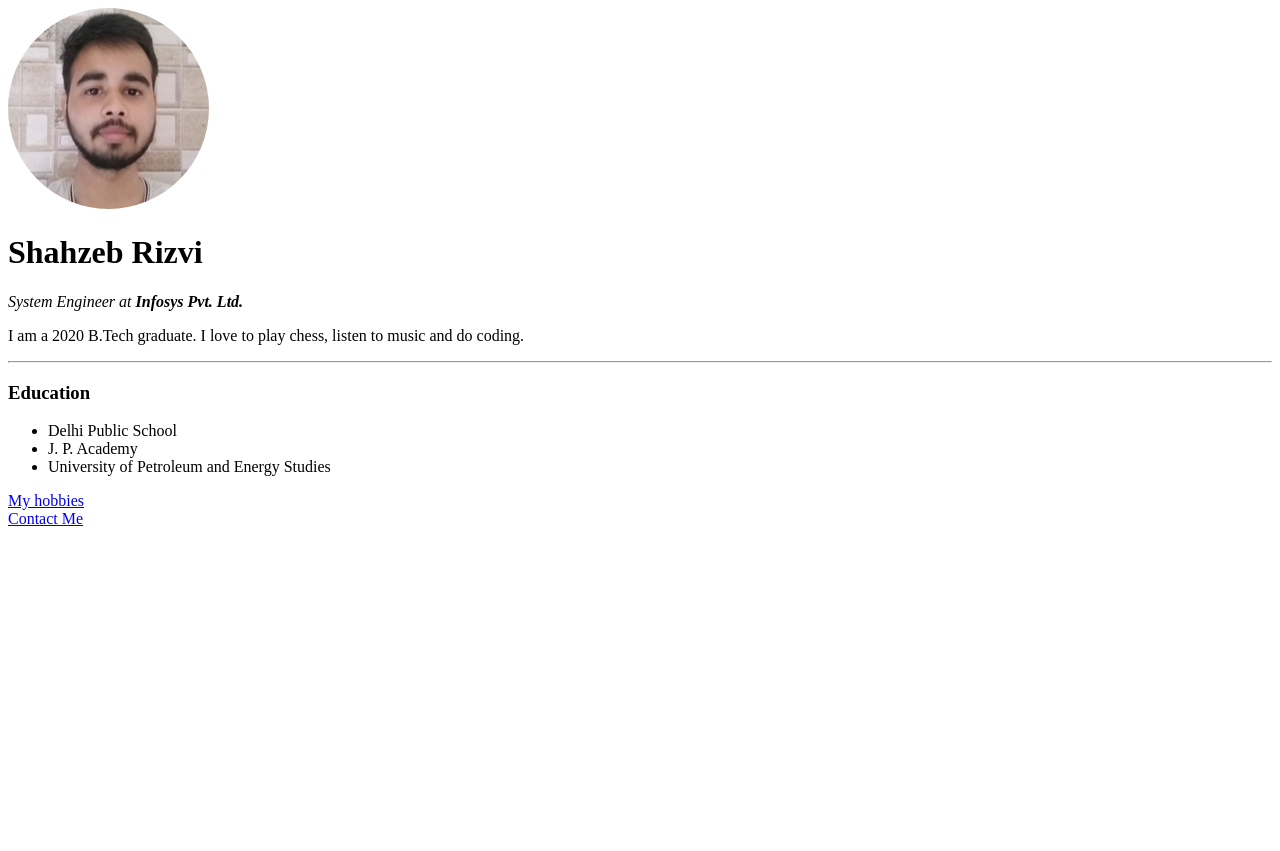
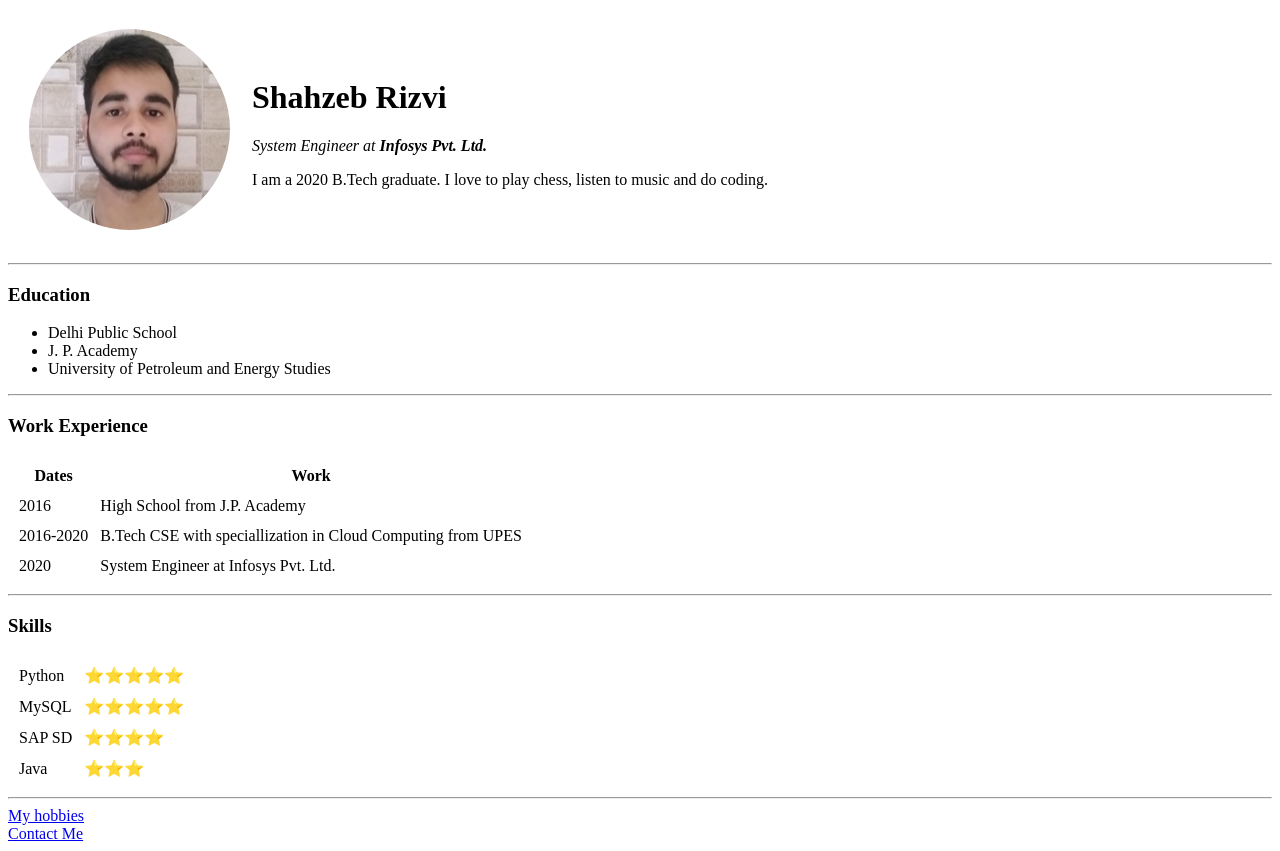
Before and after one commit to Shahzeb98/Web-development, a plain HTML site: page HTML - Personal Site/index.html in a window 1280 px wide. Before the commit the page ends 800 px from the top, so only its background shows below. Drawn offline with Linux system fonts and the light colour scheme.

Commit message:
Module 1,2,3 done.

```diff
--- a/HTML - Personal Site/index.html
+++ b/HTML - Personal Site/index.html
@@ -7,7 +7,10 @@
 </head>
 
 <body>
-  <img src="images/Shahzeb.png" alt="Shahzeb's profile pic">
+  <table cellspacing='20'>
+    <tr>
+      <td><img src="images/Shahzeb.png" alt="Shahzeb's profile pic"></td>
+      <td>
         <h1>Shahzeb Rizvi</h1>
         <p>
           <em>System Engineer at <strong>Infosys Pvt. Ltd.</strong></em>
@@ -15,6 +18,9 @@
         <p>
           I am a 2020 B.Tech graduate. I love to play chess, listen to music and do coding.
         </p>
+      </td>
+    </tr>
+  </table>
   <hr />
   <h3>Education</h3>
   <ul>
@@ -24,6 +30,52 @@
     <li>J. P. Academy</li>
     <li>University of Petroleum and Energy Studies</li>
   </ul>
+  <hr>
+  <h3>Work Experience</h3>
+  <table cellspacing='10'>
+    <thead>
+      <tr>
+        <th>
+          Dates
+        </th>
+        <th>Work</th>
+      </tr>
+    </thead>
+    <tbody>
+      <tr>
+        <td>2016</td>
+        <td>High School from J.P. Academy</td>
+      </tr>
+      <tr>
+        <td>2016-2020</td>
+        <td>B.Tech CSE with speciallization in Cloud Computing from UPES</td>
+      </tr>
+      <tr>
+        <td>2020</td>
+        <td>System Engineer at Infosys Pvt. Ltd.</td>
+      </tr>
+    </tbody>
+  </table>
+  <hr>
+  <h3>Skills</h3>
+  <table cellspacing='10'>
+    <tr>
+      <td>Python</td>
+      <td>⭐⭐⭐⭐⭐</td>
+    <tr>
+      <td>MySQL</td>
+      <td>⭐⭐⭐⭐⭐</td>
+    </tr>
+    <tr>
+      <td>SAP SD</td>
+      <td>⭐⭐⭐⭐</td>
+    </tr>
+    <tr>
+      <td>Java</td>
+      <td>⭐⭐⭐</td>
+    </tr>
+  </table>
+  <hr>
   <a href="hobbies.html">My hobbies</a>
   <br>
   <a href="contact-me.html">Contact Me</a>
```
Also changed, not shown: HTML - Personal Site/contact-me.html (+10 -0 lines), inputs.html (added, +20 -0 lines). Lines whose indentation alone changed are shown as unchanged.
